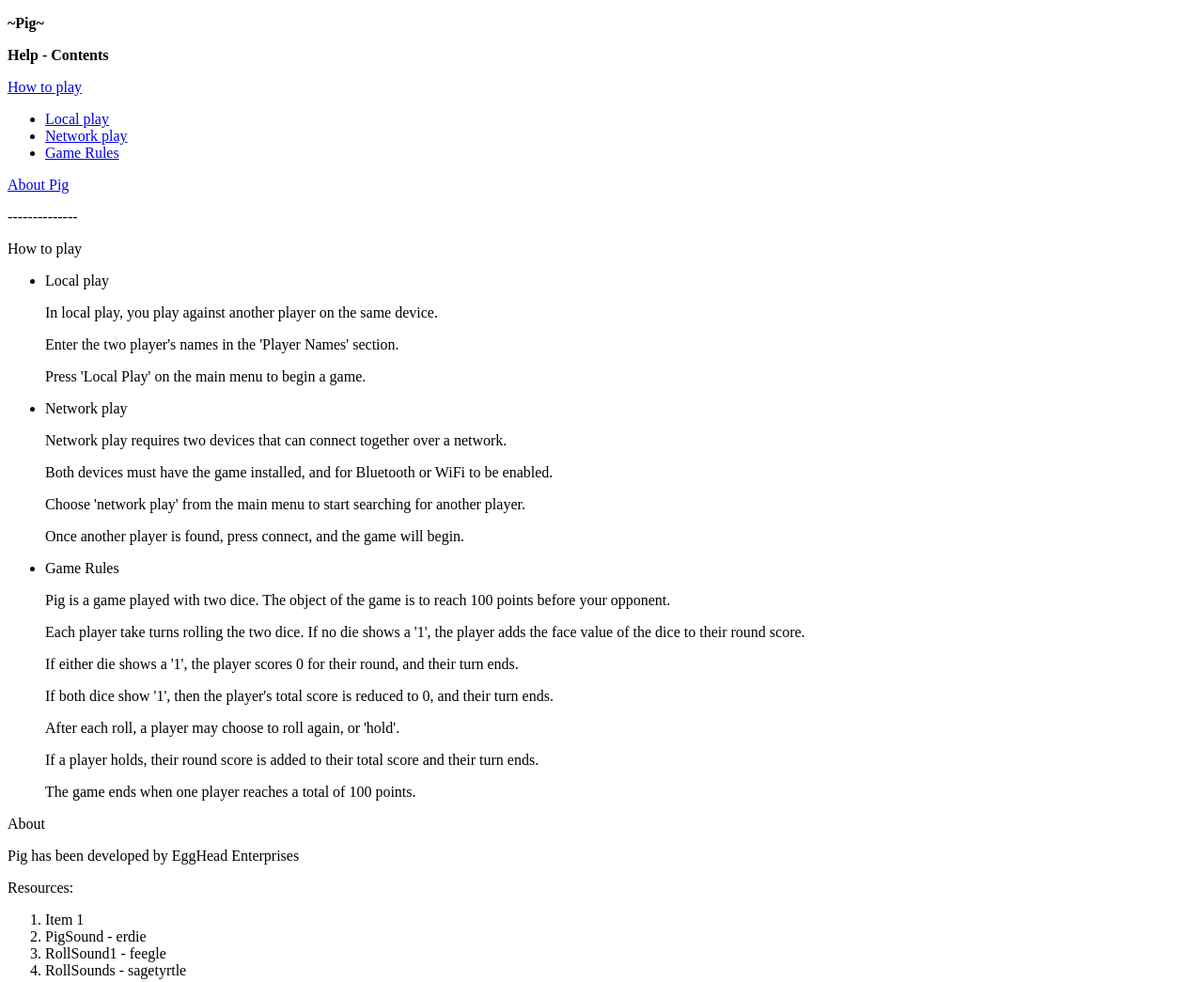
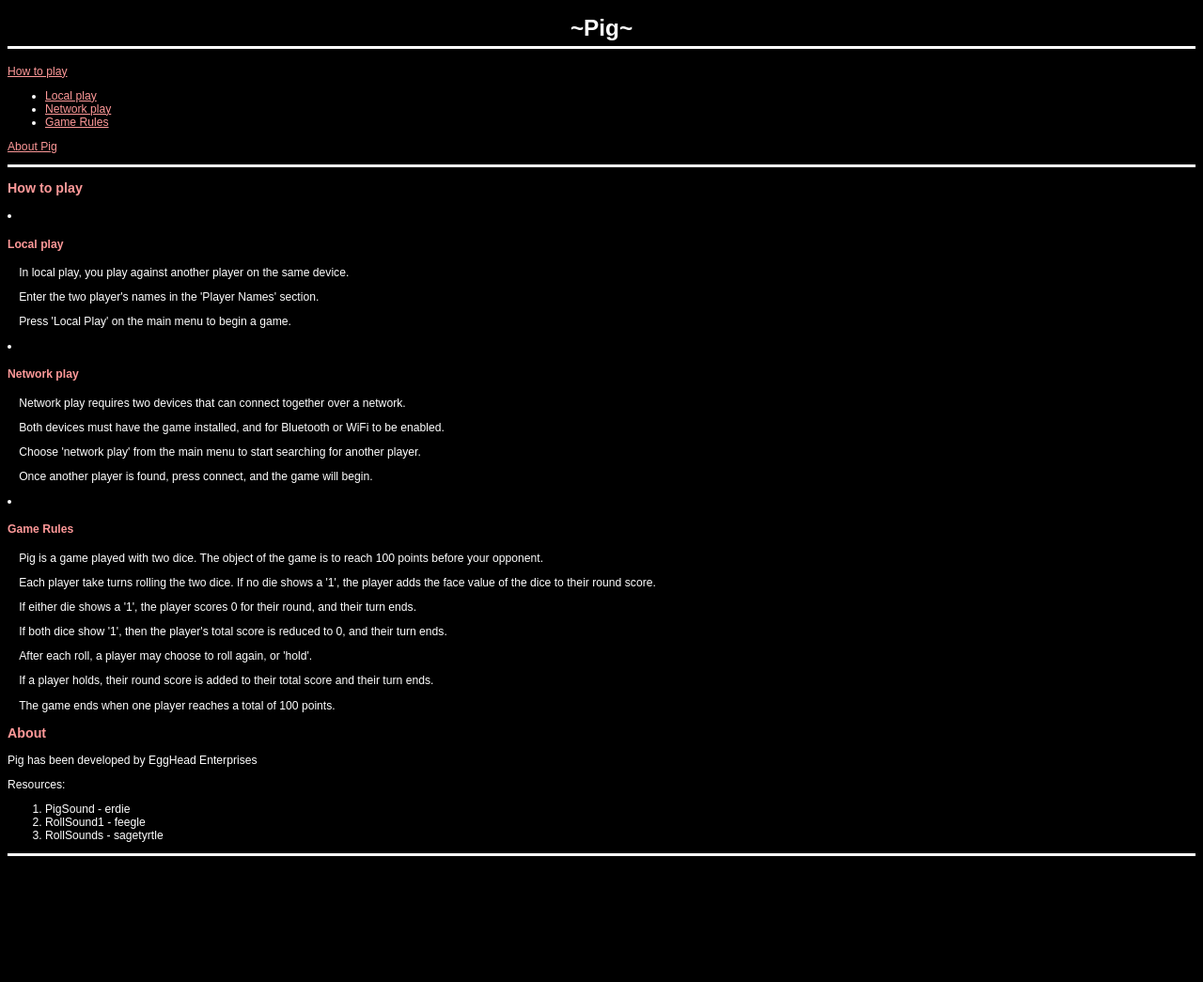
Before and after one commit to frainbird/shiny-cyril, a plain HTML site: page Pig/res/index.html in a window 1280 px wide. Shown: the whole page at 94% size. After the commit the page ends 919 px from the top, so only its background shows below. Drawn offline with Linux system fonts and the light colour scheme.

Commit message:
Tidied up code quite a bit

```diff
--- a/Pig/res/index.html
+++ b/Pig/res/index.html
@@ -2,13 +2,29 @@
 <html xmlns="http://www.w3.org/1999/xhtml">
 <head>
 <meta http-equiv="Content-Type" content="text/html; charset=UTF-8" />
+<link rel=stylesheet href="styles.css" type="text/css">
+<style>
+body{font: 76% arial,sans-serif;text-align:left; background:#000; color:#FFFFFF}
+
+h1{border-bottom:solid; text-align:center; padding-bottom:5px}
+
+div#navBar{margin-top:10px; background:#000}
+div#navBar a{color:#FF9999}
+div#navBar a:visited{color:#C66}
+
+div#mainContent{margin-top:10px; border-top:solid; border-bottom:solid}
+div#mainContent h3{color:#FF9999}
+div#mainContent li h4{font-weight:bold; color:#FF9999}
+div#mainContent li p{padding-left:1em}
+</style>
 <title>How to play Pig</title>
 </head>
 
 <body>
-<p><strong>~Pig~</strong></p>
-<p><strong>Help - Contents</strong></p>
 
+<h1>~Pig~</h1>
+
+<div id="navBar">
 <p><a href="#howto">How to play</a></p>
 <ul>
     <li><a href="#local">Local play</a></li>
@@ -16,25 +32,27 @@
     <li><a href="#rules">Game Rules</a></li>
 </ul>
 <p><a href="#about">About Pig</a></p>
+</div>
 
-<p>--------------</p>
-<p><a name="howto">How to play</a></p>
-<ul>
+
+<div id="mainContent">
+
+    <h3><a name="howto">How to play</a></h3>
         <li>
-		<p><a name="local">Local play</a></p>
+            <h4><a name="local">Local play</a></h4>
             <p>In local play, you play against another player on the same device.</p>
             <p>Enter the two player's names in the 'Player Names' section.</p>
             <p>Press 'Local Play' on the main menu to begin a game.</p>
         </li>
         <li>
-		<p><a name="network">Network play</a></p>
+            <h4><a name="network">Network play</a></h4>
             <p>Network play requires two devices that can connect together over a network.</p>
             <p>Both devices must have the game installed, and for Bluetooth or WiFi to be enabled.</p>
             <p>Choose 'network play' from the main menu to start searching for another player.</p>
             <p>Once another player is found, press connect, and the game will begin.</p>
         </li>
         <li>
-		<p><a name="rules">Game Rules</a></p>
+            <h4><a name="rules">Game Rules</a></h4>
             <p>Pig is a game played with two dice. The object of the game is to reach 100 points before your opponent.</p>
             <p>Each player take turns rolling the two dice. If no die shows a '1', the player adds the face value of the dice to their round score.</p>
             <p>If either die shows a '1', the player scores 0 for their round, and their turn ends.</p>
@@ -44,17 +62,19 @@
             <p>The game ends when one player reaches a total of 100 points.</p>
 
         </li>
-</ul>
-
-<p><a name="about">About</a></p>
+    <h3><a name="about">About</a></h3>
     <p>Pig has been developed by EggHead Enterprises</p>
     <p>Resources:
     <ol>
-	<li>Item 1</li>
         <li>PigSound - erdie</li>
         <li>RollSound1 - feegle</li>
         <li>RollSounds - sagetyrtle</li>
     </ol>
+    </p
+></div>
+
+
+
 
 </body>
 </html>
```
Also changed, not shown: 12 other files. Lines whose indentation alone changed are shown as unchanged.
